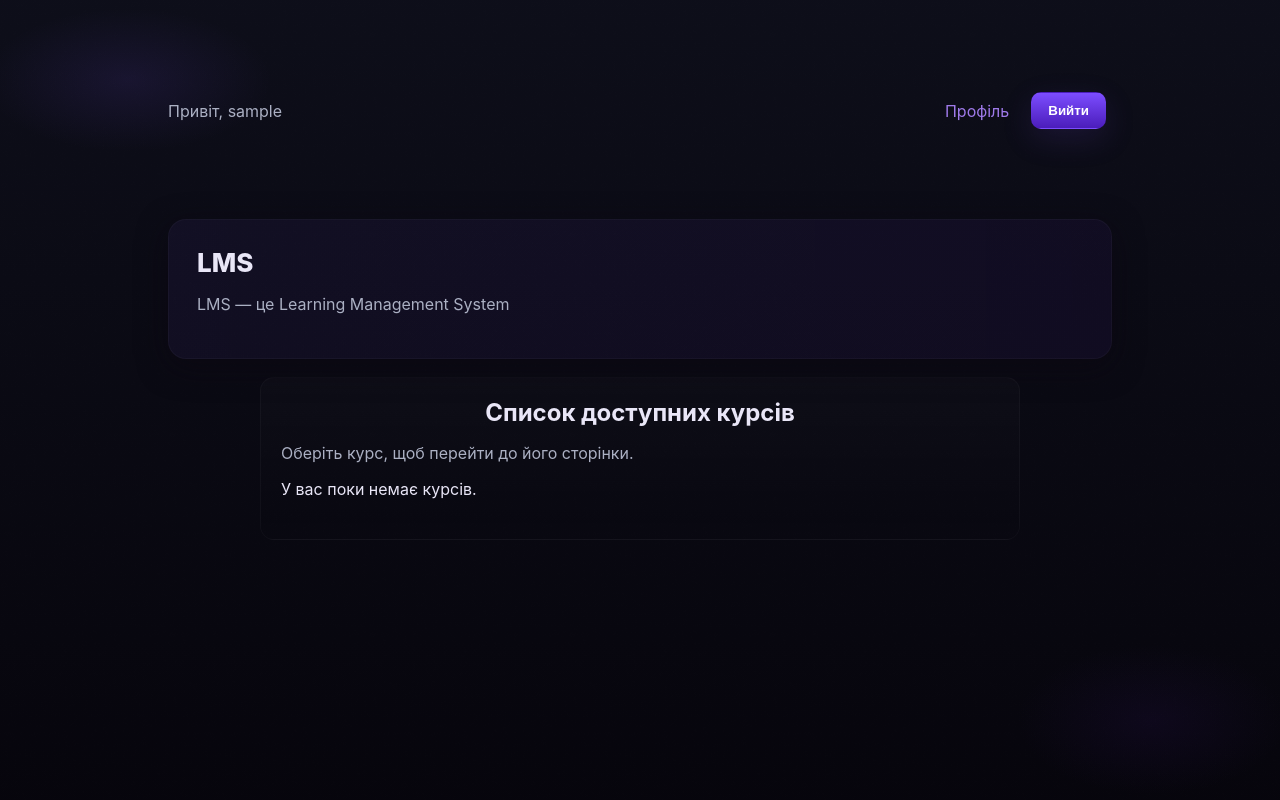
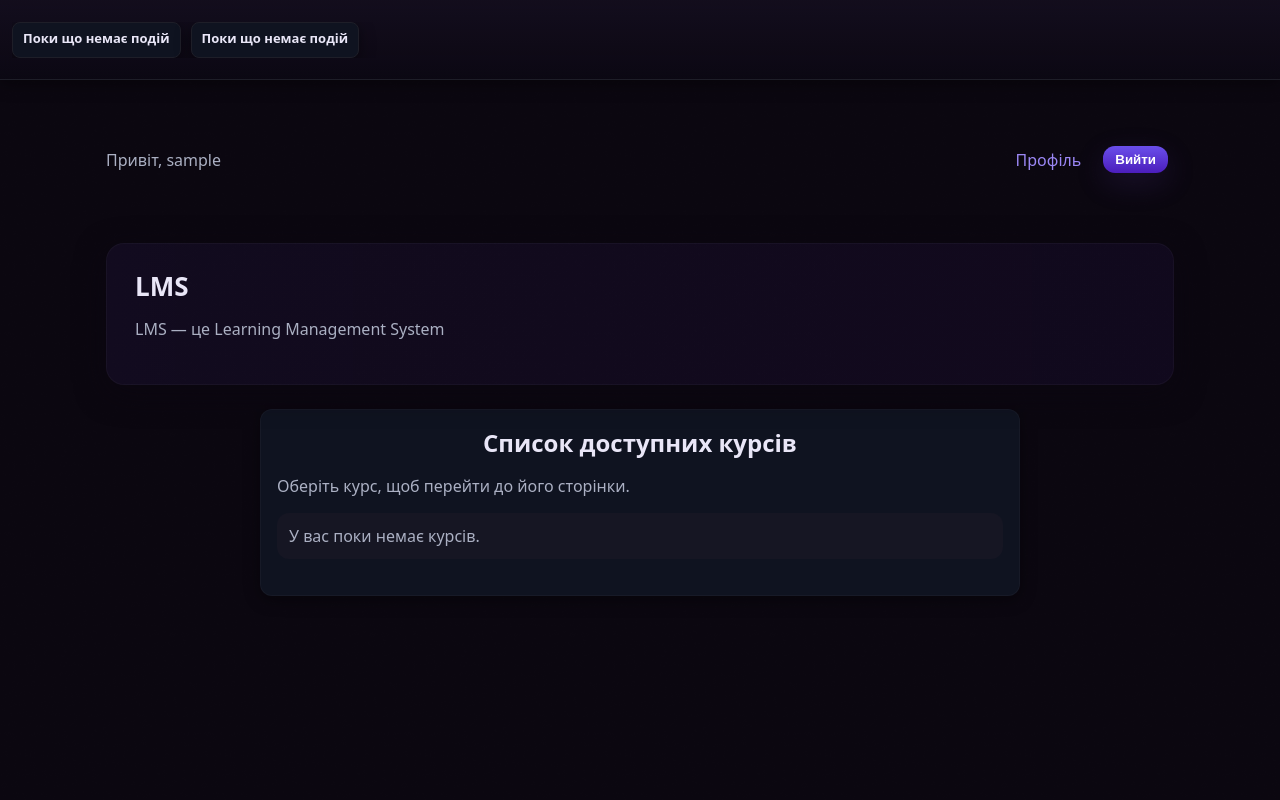
Before and after one commit to Neatink/Learning-Management-System, a Django app: page /home/ in a window 1280 px wide. Run offline with Django 5.2, Linux system fonts and the light colour scheme; the visitor is signed in with stand-in values (Sample User, id 1); data that the repository does not hold is empty.

Commit message:
Add banner with courses

```diff
--- a/LMS/LMSproject/models.py
+++ b/LMS/LMSproject/models.py
@@ -5,6 +5,7 @@ from django.core.validators import MaxValueValidator, MinValueValidator
 class Course(models.Model):
     name = models.CharField(max_length=100, null=False, blank=False)
     description = models.TextField(null=False, blank=False)
+    create_date = models.DateTimeField(auto_now_add=True)
 
     def __str__(self):
         return self.name
--- a/LMS/LMSproject/static/styles.css
+++ b/LMS/LMSproject/static/styles.css
@@ -27,6 +27,7 @@ background-image: radial-gradient(1200px 600px at 10% 10%, rgba(124,77,255,0.10)
 radial-gradient(900px 500px at 90% 90%, rgba(59,20,123,0.12), transparent 15%),
 linear-gradient(180deg, rgba(15,19,32,0.6), rgba(6,5,12,0.9));
 background-blend-mode: screen, screen, normal;overflow-y:auto;
+padding-top: 100px;
 }
 
 body::before{
@@ -399,3 +400,130 @@ form {
 .media-row.flex {
   display: flex;
 }
+:root{
+  --bg: #0b0710;
+  --bg-soft: #10071b;
+  --surface: #0f1320;
+  --muted-surface: #161623;
+
+  --text: #e9e6f7;
+  --muted: #abb0c3;
+  --soft: #9aa0b8;
+
+  --primary-400: #9b87f5;
+  --primary-500: #7c66f2;
+  --primary-600: #6a4feb;
+
+  --border: #1e1e28;
+  --radius: 12px;
+  --shadow: 0 4px 16px rgba(0,0,0,0.4);
+}
+
+body{
+  margin:0;
+  font-family:system-ui, sans-serif;
+  background:var(--bg);
+  color:var(--text);
+}
+
+.container{
+  max-width:1100px;
+  margin:0 auto;
+  padding:0 16px;
+}
+
+.flex{display:flex;gap:8px}
+.mt-1{margin-top:1.5rem}
+
+.btn{
+  background:var(--surface);
+  border:1px solid var(--border);
+  border-radius:var(--radius);
+  padding:6px 12px;
+  color:var(--text);
+  cursor:pointer;
+  text-decoration:none;
+}
+.btn-primary{
+  background:var(--primary-500);
+  border:none;
+  color:white;
+}
+.link-btn{
+  color:var(--primary-400);
+  text-decoration:none;
+  margin-left:8px;
+}
+.text-muted{color:var(--muted)}
+.bg-panel{
+  background:var(--surface);
+  border-radius:var(--radius);
+  padding:16px;
+  box-shadow:var(--shadow);
+}
+.alert{
+  background:var(--muted-surface);
+  border-radius:var(--radius);
+  padding:12px;
+  color:var(--muted);
+}
+
+.course-top-banner {
+  position: fixed;
+  top: 0;
+  left: 0;
+  width: 100vw;
+  height: 80px;
+  display: flex;
+  align-items: center;
+  background: linear-gradient(180deg, rgba(20,14,30,0.95), rgba(12,9,20,0.85));
+  border-bottom: 1px solid var(--border);
+  box-shadow: var(--shadow);
+  backdrop-filter: blur(6px);
+  z-index: 1000;
+  padding: 0 12px;
+}
+.course-top-banner .banner-inner { width: 100%; padding: 0; }
+
+.banner-card {
+  flex: 0 0 auto;
+  min-width: 160px;
+  max-width: 200px;
+  padding: 6px 10px;
+  border-radius: 8px;
+  font-size: 13px;
+  background: var(--surface);
+  border: 1px solid var(--border);
+  box-shadow: var(--shadow);
+  color: var(--text);
+  text-decoration: none;
+  transition: transform 0.2s;
+}
+.banner-card:hover {
+  transform: scale(1.05);
+  background: #2a2a3a;
+}
+.banner-card h4 { font-size: 13px; margin: 0 0 4px; }
+.banner-card .date { font-size: 11px; color: var(--muted); }
+
+
+
+.course-top-banner {
+  position: fixed;
+  top: 0;
+  left: 0;
+  width: 100vw;
+  height: 80px;
+  z-index: 1000;
+}
+
+
+.banner-scroller {
+  display: flex;
+  gap: 10px;
+  overflow-x: hidden;
+  align-items: center;
+  height: 100%;
+}
+
+.banner-scroller::-webkit-scrollbar { display: none; }
--- a/LMS/LMSproject/templates/home.html
+++ b/LMS/LMSproject/templates/home.html
@@ -3,17 +3,35 @@
 <head>
   <meta charset="utf-8" />
   <meta name="viewport" content="width=device-width, initial-scale=1" />
-<link rel="stylesheet" href="/static/styles.css" />
   <title>LMS</title>
+  <link rel="stylesheet" href="/static/styles.css">
 </head>
 <body>
+{% if user.is_authenticated %}
+<div class="course-top-banner">
+  <div class="banner-inner" id="bannerScroller">
+    <div class="banner-scroller">
+      {% for course in courses %}
+        <a href="/course/detail/{{ course.id }}" class="banner-card">
+          <h4>{{ course.name }}</h4>
+          <span class="date">{{ course.create_date|date:"d.m.Y H:i" }}</span>
+        </a>
+      {% empty %}
+        <div class="banner-card">
+          <h4>Поки що немає подій</h4>
+        </div>
+      {% endfor %}
+    </div>
+  </div>
+</div>
+{% endif %}
+
   <header class="container">
     {% if user.is_authenticated %}
       <nav class="flex" style="justify-content:space-between;align-items:center">
         <div class="flex">
           <span class="text-muted">Привіт, {{ user.username }}</span>
         </div>
-
         <div class="flex">
           <a href="/profile/{{ user.id }}" class="link-btn">Профіль</a>
           {% if user.role == 'Admin' %}
@@ -23,13 +41,18 @@
             {% csrf_token %}
             <button type="submit" class="btn btn-primary">Вийти</button>
           </form>
+        </div>
+      </nav>
     {% else %}
+      <nav class="flex" style="justify-content:space-between;align-items:center">
+        <div class="flex">
           <a href="/login" class="btn btn-primary">Логін</a>
           <a href="/register" style="margin-left:8px" class="btn">Реєстрація</a>
-      {% endif %}
         </div>
       </nav>
+    {% endif %}
   </header>
+
 
   <main class="container mt-1">
     <div class="hero-bg">
@@ -42,7 +65,6 @@
         <div class="bg-panel">
           <h2>Список доступних курсів</h2>
           <p class="text-muted">Оберіть курс, щоб перейти до його сторінки.</p>
-
           <div class="course-list">
             {% for course in courses %}
               <a href="/course/detail/{{ course.id }}">{{ course.name }}</a>
@@ -50,7 +72,6 @@
               <div class="alert">У вас поки немає курсів.</div>
             {% endfor %}
           </div>
-
         </div>
       {% else %}
         <div class="page-center">
@@ -59,5 +80,43 @@
       {% endif %}
     </section>
   </main>
+
+  <script>
+(function(){
+  const scroller = document.querySelector('.banner-scroller');
+  if(!scroller) return;
+
+  scroller.innerHTML += scroller.innerHTML;
+
+  let speed = 0.5;
+  let paused = false;
+  let raf;
+
+  function frame(){
+    if(!paused){
+      scroller.scrollLeft += speed;
+
+      if(scroller.scrollLeft >= scroller.scrollWidth / 2){
+        scroller.scrollLeft = 0;
+      }
+    }
+    raf = requestAnimationFrame(frame);
+  }
+
+  raf = requestAnimationFrame(frame);
+
+  scroller.addEventListener('mouseenter', ()=> paused = true);
+  scroller.addEventListener('mouseleave', ()=> paused = false);
+
+  scroller.addEventListener('wheel', e=>{
+    if(Math.abs(e.deltaX) > Math.abs(e.deltaY)) return;
+    e.preventDefault();
+    scroller.scrollLeft += e.deltaY;
+  }, { passive:false });
+
+  window.addEventListener('beforeunload', ()=> cancelAnimationFrame(raf));
+})();
+
+  </script>
 </body>
 </html>
```
Also changed, not shown: LMS/LMSproject/migrations/0003_course_create_date.py (added). Lines whose indentation alone changed are shown as unchanged.
